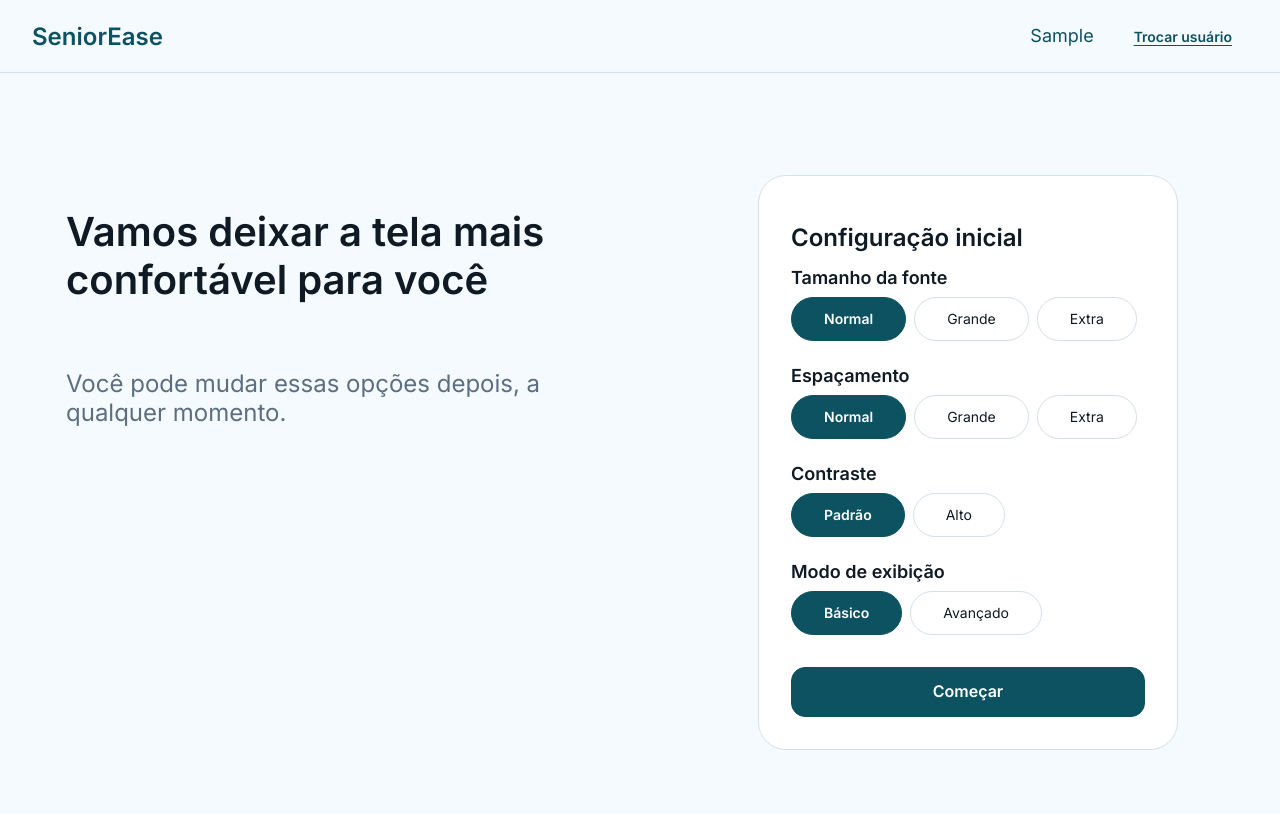
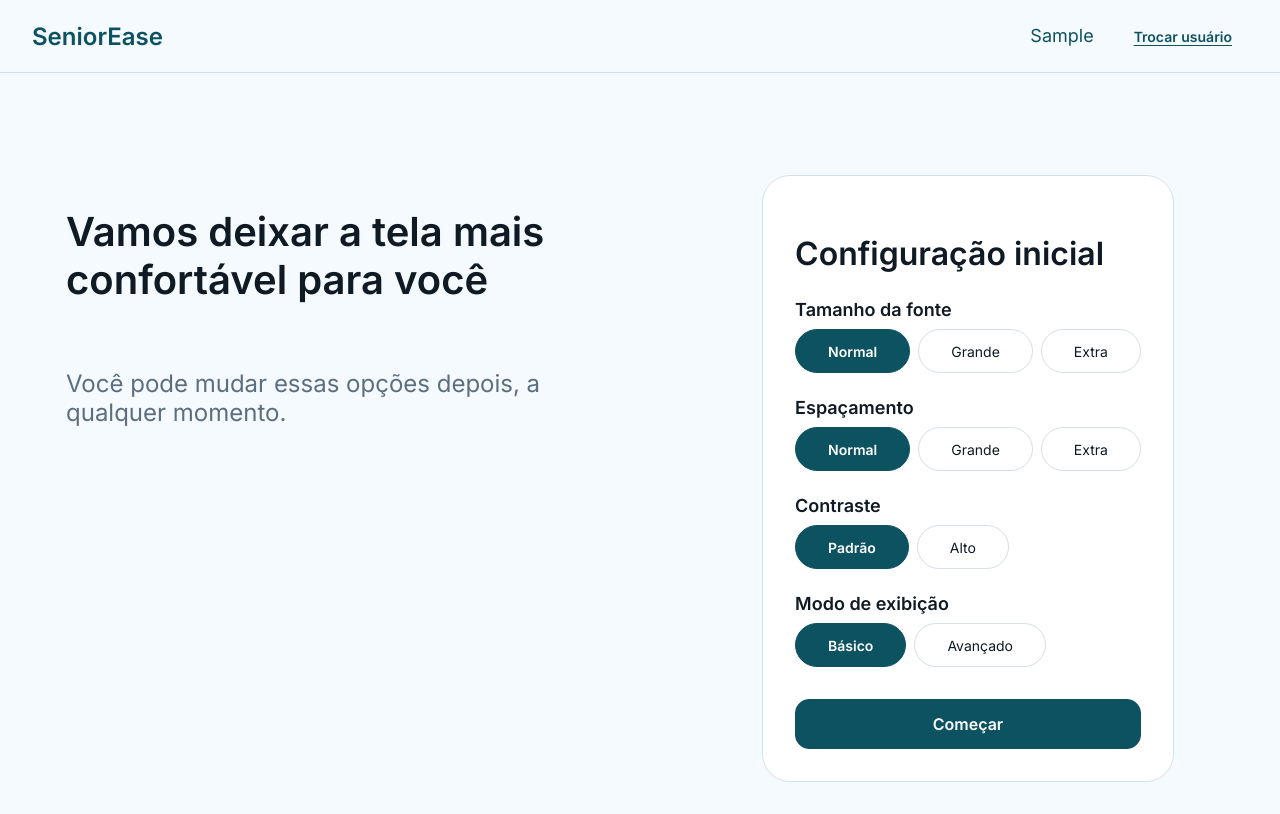
Before and after one commit to PedroPA94/fiap-hackathon-senior-ease, an Angular app in the folder apps/web/: page /welcome in a window 1280 px wide. Both pictures are taken after typing "Sample" into the empty fields and a click on the button "Continuar". Built offline with nearby package versions, Linux system fonts and the light colour scheme.

Commit message:
style: ajusta exibicao de card e segmented control

```diff
--- a/apps/web/src/app/presentation/features/personalization/pages/personalization-setup/personalization-setup.scss
+++ b/apps/web/src/app/presentation/features/personalization/pages/personalization-setup/personalization-setup.scss
@@ -31,8 +31,14 @@
 
 .personalization-setup__card {
   display: block;
-  max-width: 420px;
+  width: 100%;
   margin-inline: auto;
+}
+
+.personalization-setup__card h2 {
+  font-size: var(--se-font-size-heading);
+  line-height: var(--se-line-height-heading);
+  font-weight: var(--se-font-weight-bold);
 }
 
 .personalization-setup__form {
@@ -53,6 +59,11 @@
     display: flex;
     flex-direction: column;
     gap: var(--se-spacing-small);
+  }
+
+  .personalization-setup__card {
+    width: fit-content;
+    max-width: 100%;
   }
 }
 
--- a/apps/web/src/app/presentation/features/personalization/pages/personalization-setup/personalization-setup.ts
+++ b/apps/web/src/app/presentation/features/personalization/pages/personalization-setup/personalization-setup.ts
@@ -119,7 +119,6 @@ export class PersonalizationSetup {
         })),
         tap((preferences) => {
           this.themeService.applyTheme(createAccessibilityTheme(preferences));
-          console.log('Preferences: ', preferences);
         }),
         takeUntilDestroyed(this.destroyRef),
       )
--- a/apps/web/src/app/presentation/shared/ui/segmented-control/segmented-control.scss
+++ b/apps/web/src/app/presentation/shared/ui/segmented-control/segmented-control.scss
@@ -24,13 +24,14 @@
 .segmented-control__options {
   display: flex;
   align-items: stretch;
+  flex-wrap: wrap;
   gap: var(--se-spacing-small);
 }
 
 .segmented-control__option {
   position: relative;
-  flex: 1 1 0;
-  min-width: 0;
+  flex: 1 0 auto;
+  min-width: max-content;
 }
 
 .segmented-control__input {
@@ -100,7 +101,6 @@
 @media (min-width: 576px) {
   .segmented-control__options {
     align-items: center;
-    flex-wrap: wrap;
   }
 
   .segmented-control__option {
```
